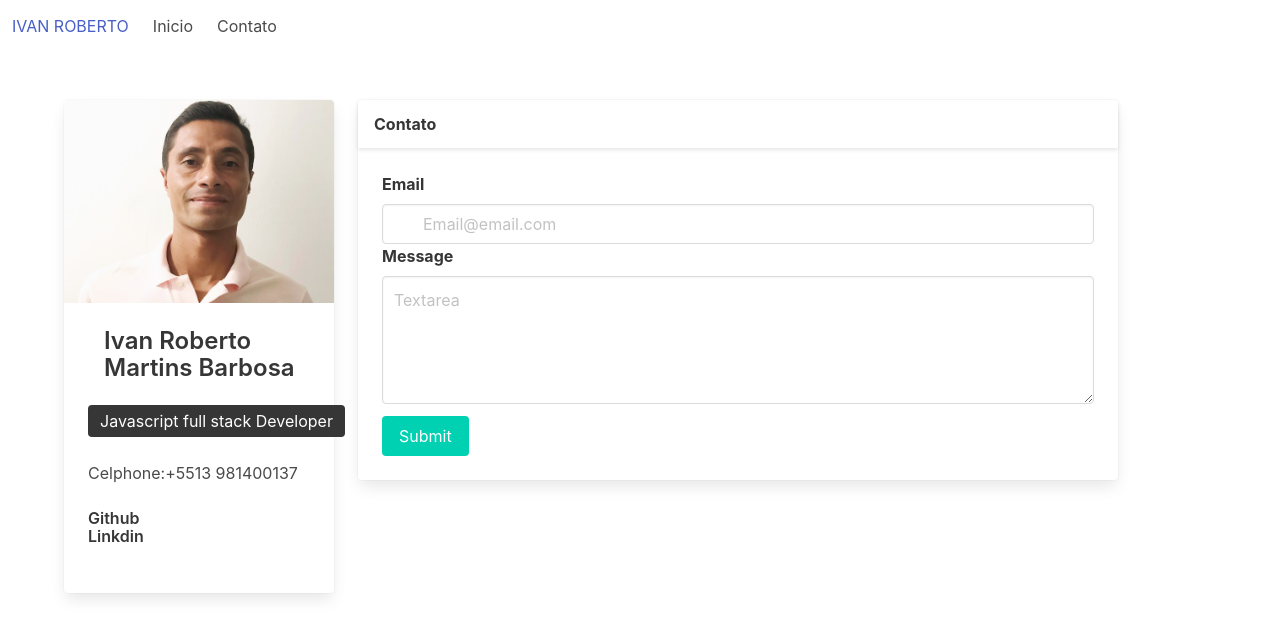
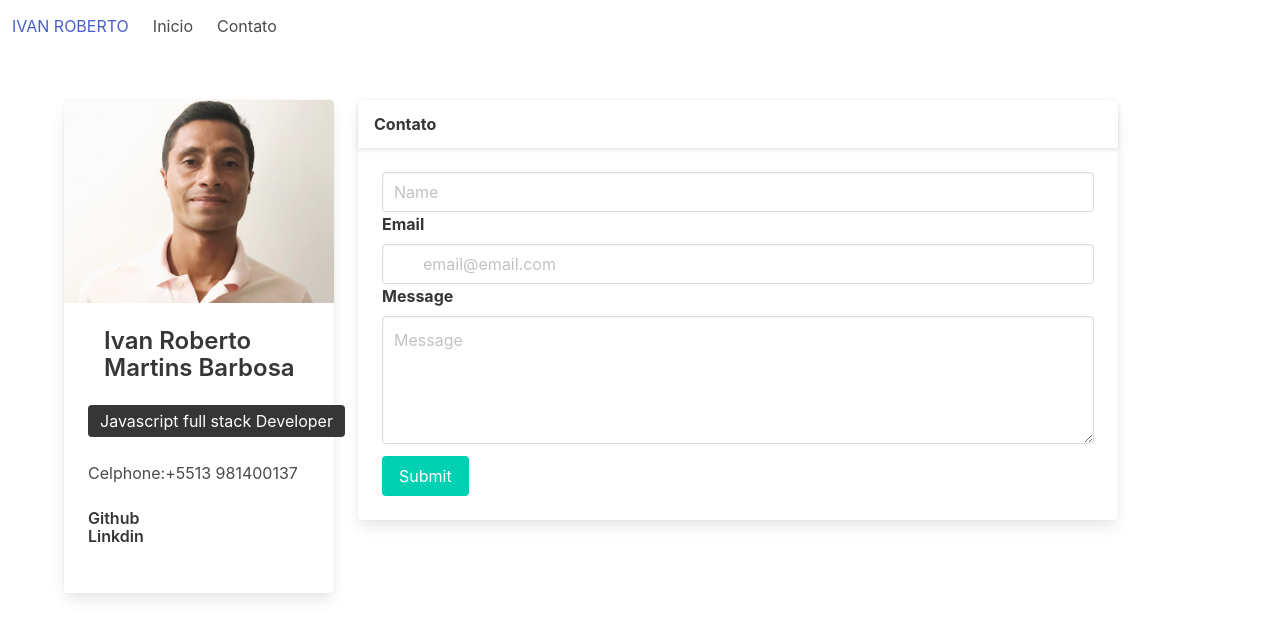
Before and after one commit to ivanmartins090317/CV-IvanRMBarbosa, a plain HTML site: page contato.html in a window 1280 px wide. Drawn offline with nearby package versions, Linux system fonts and the light colour scheme; some icons are missing.

Commit message:
Update contato.html

```diff
--- a/contato.html
+++ b/contato.html
@@ -92,14 +92,23 @@
                 <!-- Email e message -->
 
 
+              <form action="https://formsubmit.co/ivanmartins.ilha@gmail.com" method="POST" >
                   <div class="field">
+
+                    <div class="control">
+                      <input  type="text" name="name" placeholder="Name" class="input">
+                    </div>
+
                     <label class="label">Email</label>
                     <div class="control has-icons-left has-icons-right">
+
                       <input
+
+                        type="email"
+                        name="email"
+                        placeholder="email@email.com"
+
                         class="input"
-                        type="email"
-                        placeholder="Email@email.com"
-                        value=""
                       />
 
 
@@ -108,8 +117,11 @@
                     <label class="label">Message</label>
                     <div class="control">
                       <textarea
+                        name="message"
+                        placeholder="Message"
+
                         class="textarea"
-                        placeholder="Textarea"
+
                       ></textarea>
                     </div>
                   </div>
@@ -121,6 +133,7 @@
                     <div class="control">
                       <button class="button is-primary">Submit</button>
                     </div>
+                  </form>
 
                     <br />
                   </div>
```
